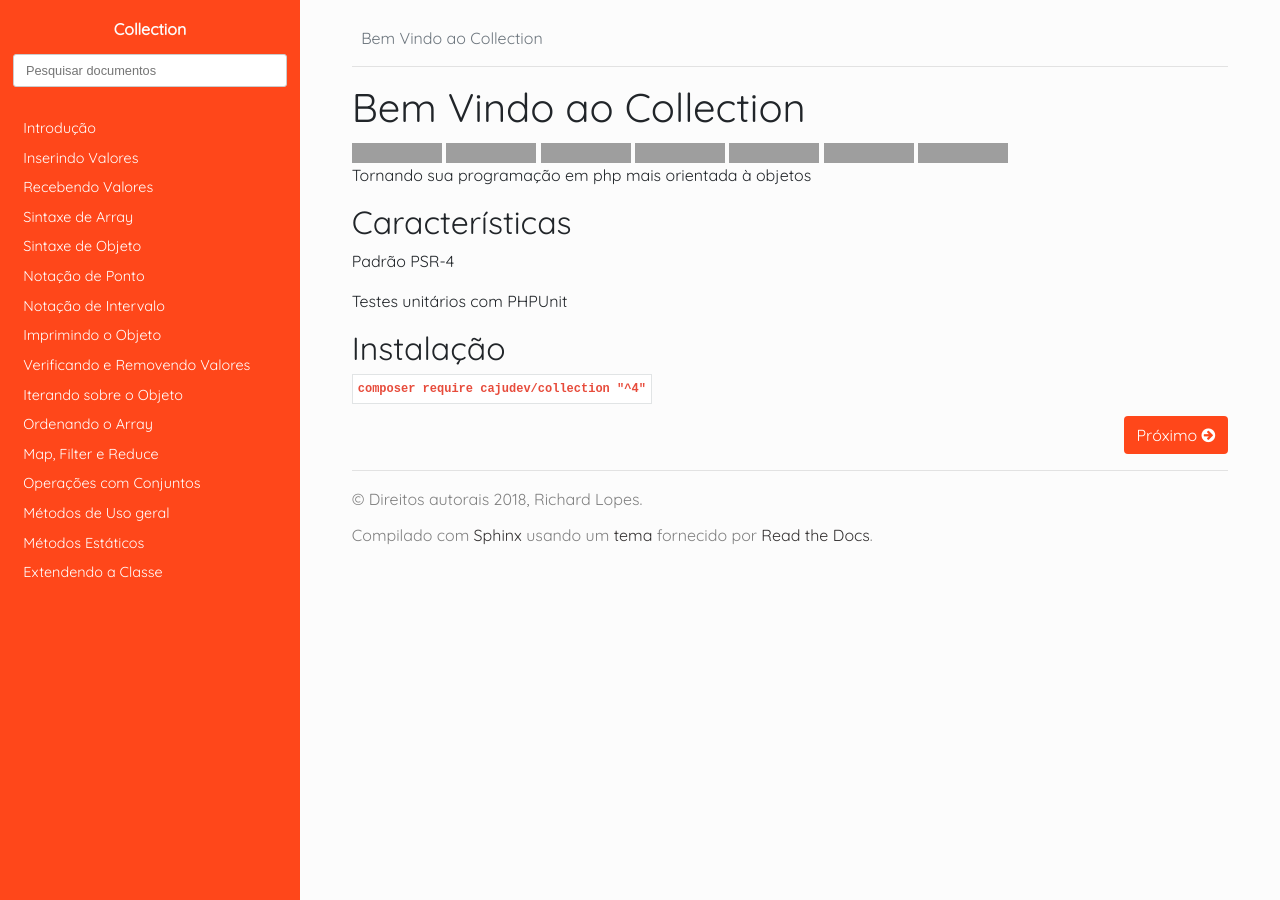
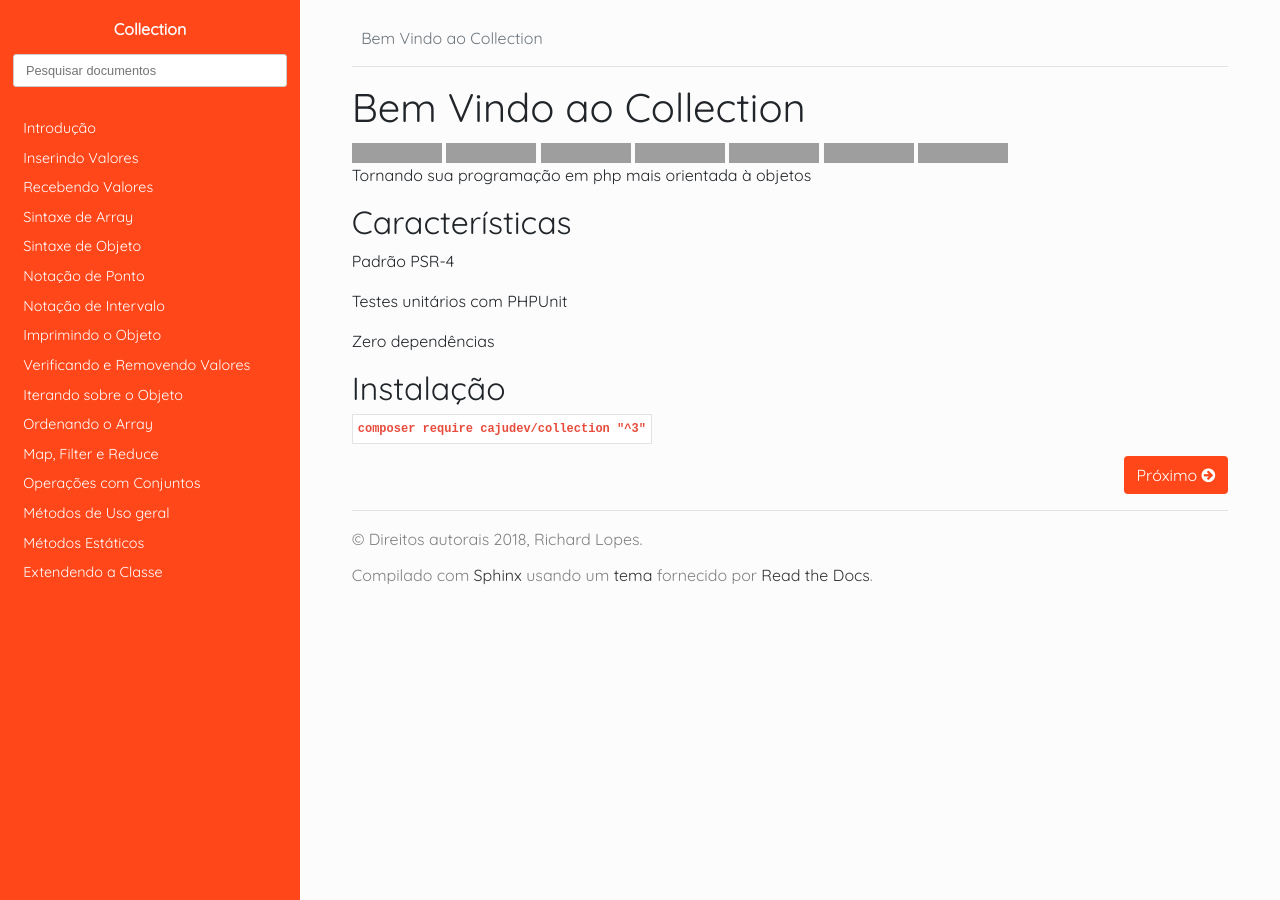
Before and after one commit to cajudev/collection_docs, a Sphinx documentation site: the page built from source/index.rst, in a window 1280 px wide, cut to the strip 0-900 px from the top of the page. Built offline with Sphinx 7.4.7 and the Read the Docs theme 2.0.0, drawn with Linux system fonts in a browser that asks for light colours; nearby versions of some CDN libraries; library files that are not in the unit come from our copies; grey boxes are pictures that could not be loaded.

Commit message:
alteracao versao

```diff
--- a/source/index.rst
+++ b/source/index.rst
@@ -51,8 +51,9 @@ Características
 
 * Padrão PSR-4
 * Testes unitários com PHPUnit
+* Zero dependências
 
 Instalação
 ==========
 
-``composer require cajudev/collection "^4"``
+``composer require cajudev/collection "^3"``
```
